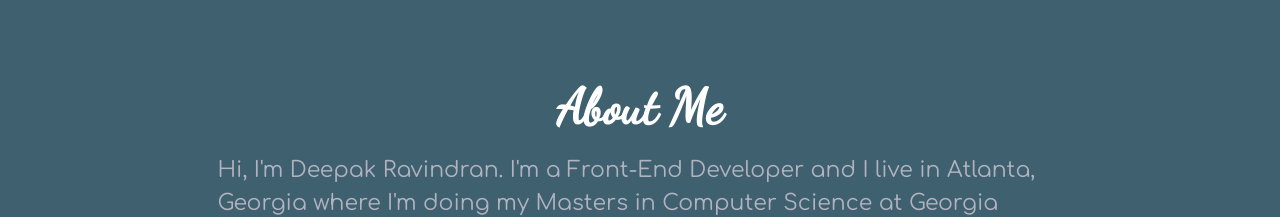
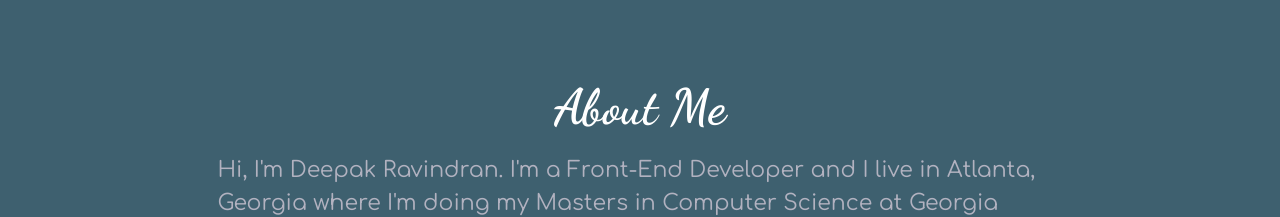
Before and after one commit to dpkravi/PersonalWebsite, a plain HTML site: page index.html in a window 1280 px wide. Both pictures are taken after a click on the button "Trigger". Shown: the part 155-372 px from the top of the page. Drawn offline with nearby package versions, Linux system fonts and the light colour scheme; a web font is replaced by a local one.

Commit message:
Fixed font again

```diff
--- a/css/component.css
+++ b/css/component.css
@@ -275,7 +275,7 @@ html, body, .container, .header {
 	font-weight: 800;
 	font-size: 2.25em;
 	margin: 0 auto;
-	font-family: DancingRegular;
+	font-family:  "Dancing Script", cursive;
 }
 
 .main-content > div > h1{
```
